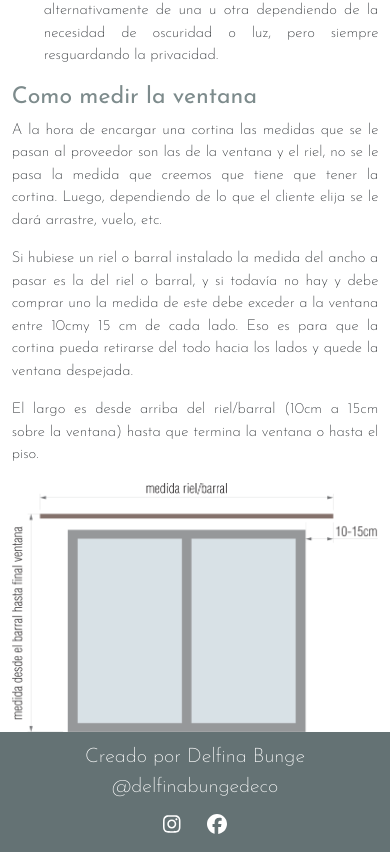
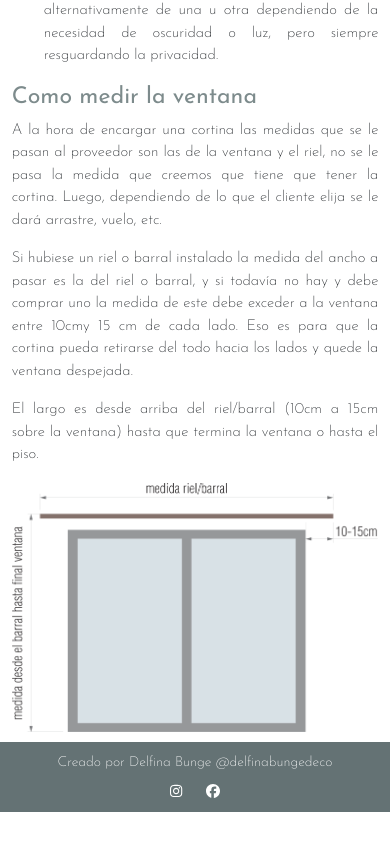
Before and after one commit to Delfibunge/TP-FINAL, a React (Create React App) app in the folder front/: page /#/Guias/Cortinas in a window 390 px wide. Shown: the part 907-1759 px from the top of the page. After the commit the page ends 1719 px from the top, so only its background shows below. Built offline with nearby package versions, Linux system fonts and the light colour scheme; a web font is replaced by a local one.

Commit message:
Ajuste MQ Footer

```diff
--- a/front/src/App.css
+++ b/front/src/App.css
@@ -61,6 +61,10 @@ p {
   }
 }
 @media screen and (max-width: 800px) {
+
+  body {
+    padding-bottom: 80px;
+  }
   .columnas {
     display: block;
   }
--- a/front/src/styles/components/Layout.css
+++ b/front/src/styles/components/Layout.css
@@ -119,7 +119,8 @@ footer {
     font-size: 12px;
   }
   footer {
-    height: 120px;
+    height: 70px;
     padding: 10px;
+    font-size: 14px;
   }
 }
```
